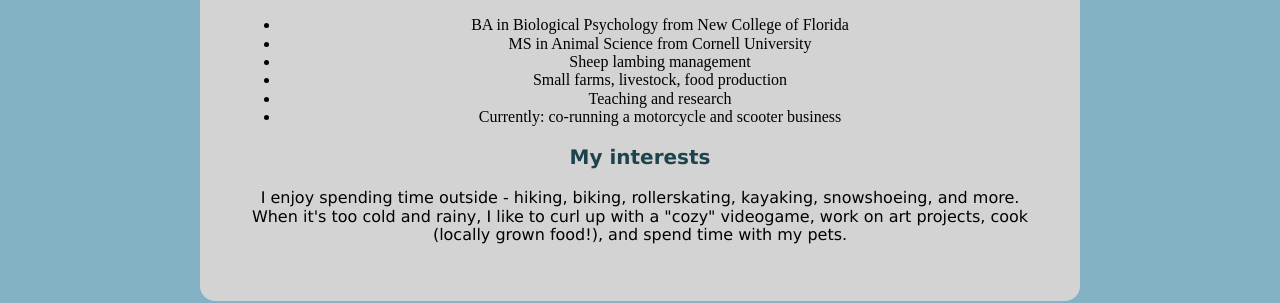
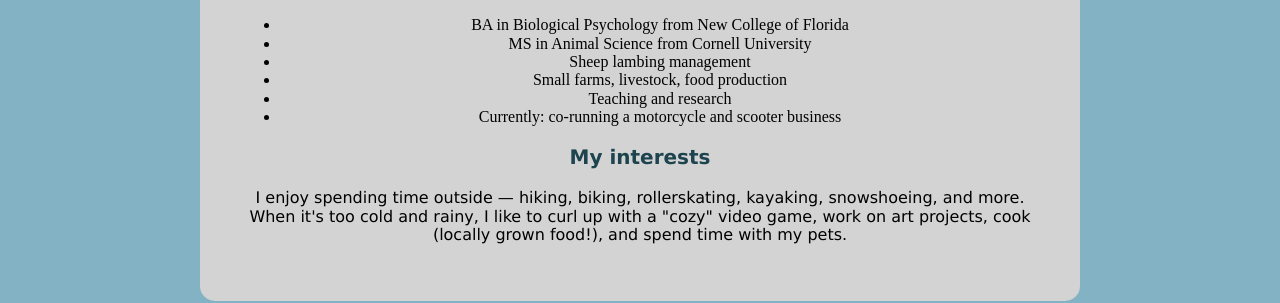
Before and after one commit to NLP42/PortfolioSite, a plain HTML site: page index.html in a window 1280 px wide. Shown: the part 1454-1757 px from the top of the page. Drawn offline with nearby package versions, Linux system fonts and the light colour scheme; a script that the page names is missing.

Commit message:
spelling and em dash

```diff
--- a/index.html
+++ b/index.html
@@ -75,7 +75,7 @@
 
           <h3> My interests </h3>
 
-          <p> I enjoy spending time outside - hiking, biking, rollerskating, kayaking, snowshoeing, and more. When it's too cold and rainy, I like to curl up with a "cozy" videogame, work on art projects, cook (locally grown food!), and spend time with my pets.
+          <p> I enjoy spending time outside — hiking, biking, rollerskating, kayaking, snowshoeing, and more. When it's too cold and rainy, I like to curl up with a "cozy" video game, work on art projects, cook (locally grown food!), and spend time with my pets.
         </p>
         </section>
 <hr>
```
